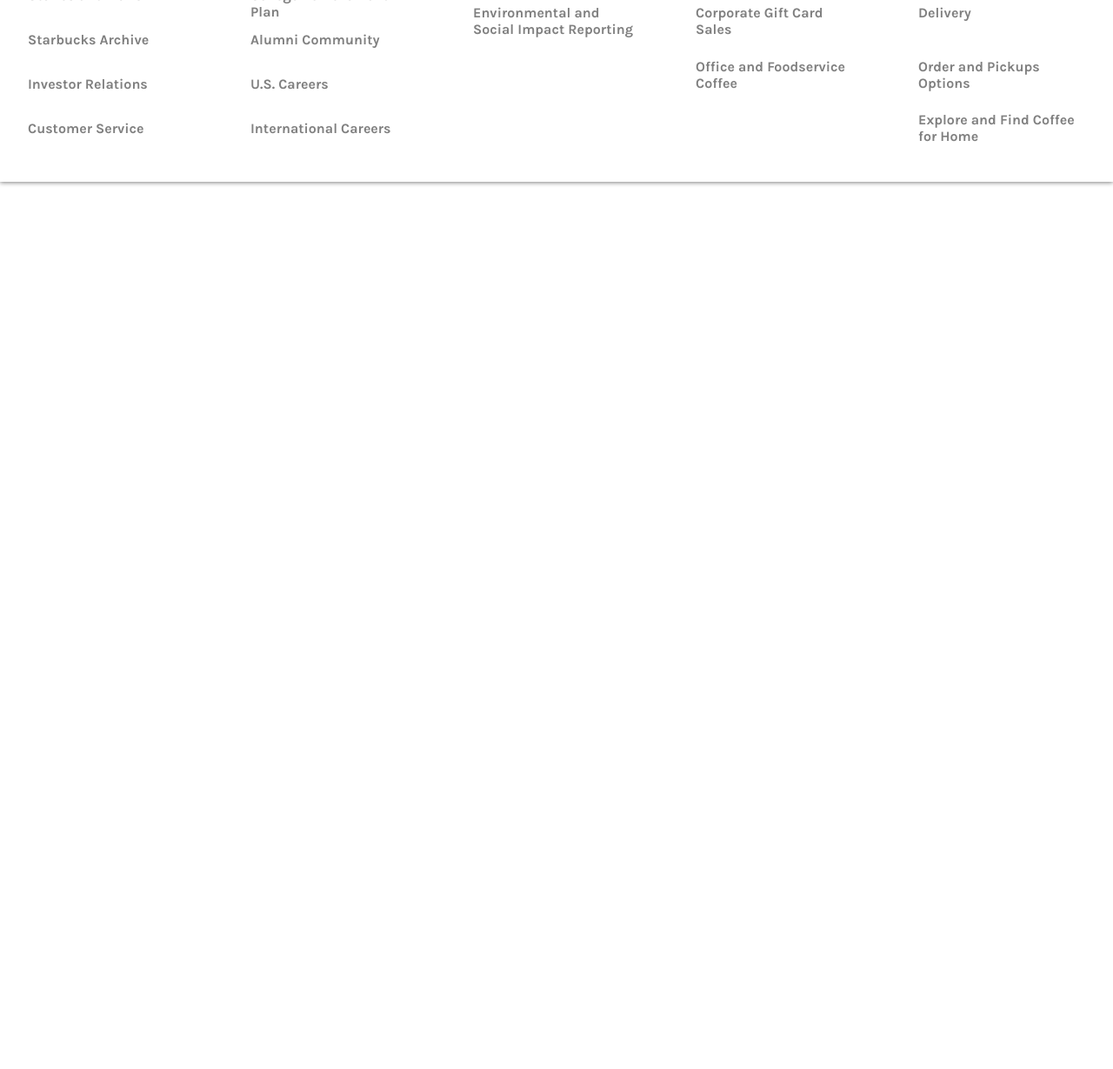
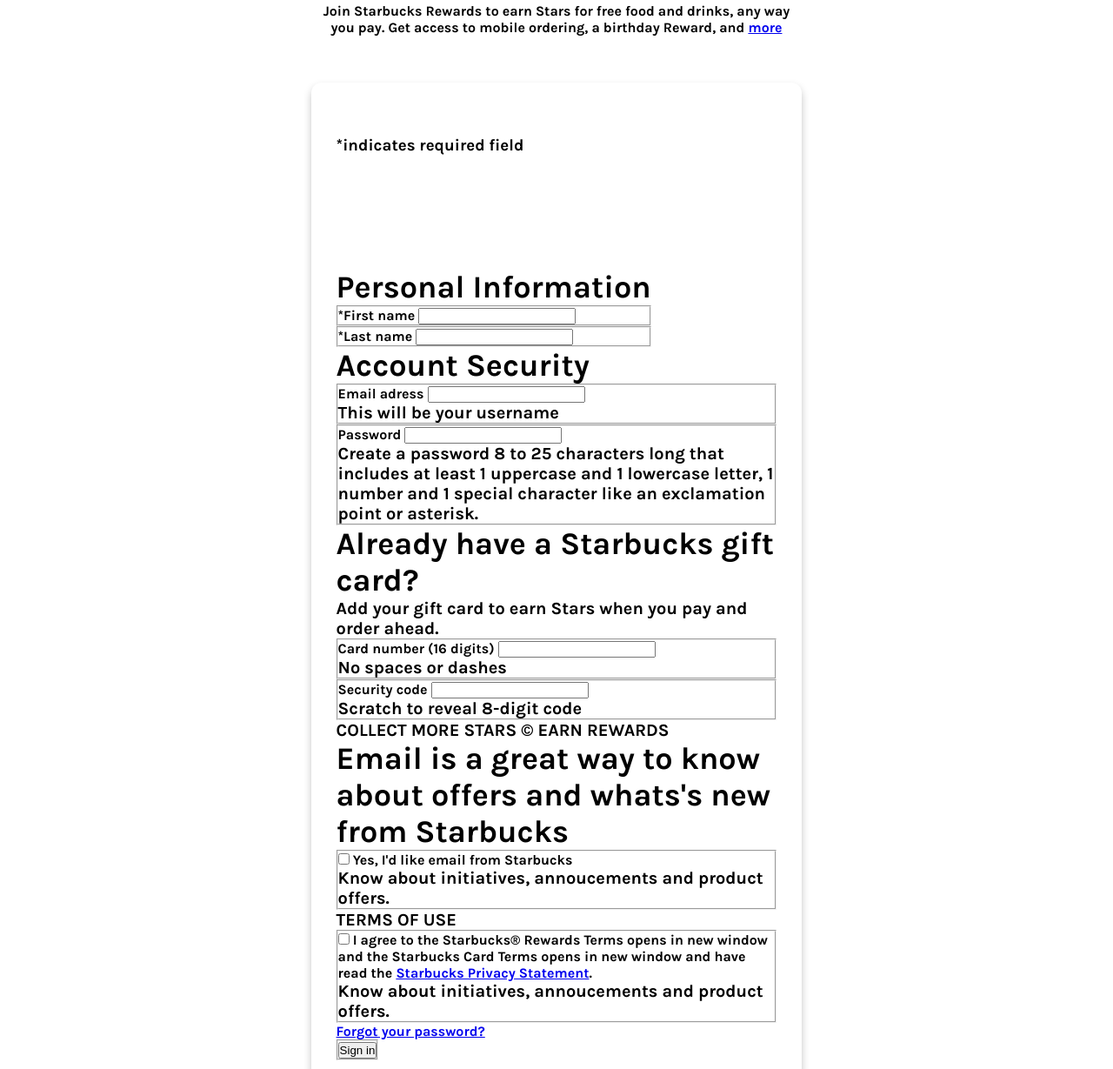
Before and after one commit to LoriaLawrenceZ/SA1_LMR_Grupo, a plain HTML site: page html/accountCreate.html in a window 1280 px wide. Shown: the part 303-1532 px from the top of the page at 87% size. Before the commit the page ends 800 px from the top, so only its background shows below. Drawn offline with Linux system fonts and the light colour scheme.

Commit message:
Mexendo no create account

```diff
--- /dev/null
+++ b/css/accountCreate.css
@@ -0,0 +1,64 @@
+/*----------MAIN----------*/
+main{
+    height: 100em;
+
+    display: flex;
+    justify-content: space-around;
+    align-items: center;
+    flex-direction: column;
+    flex-wrap: wrap;
+}
+
+article{
+    height: 90%;
+    width: 55%;
+
+    display: flex;
+    flex-direction: column;
+    align-items: center;
+    justify-content: space-around;
+    flex-wrap: wrap;
+}
+article h1{
+    font-size: 36px;
+}
+article h2{
+    font-size: 20px;
+}
+.subtitle{
+    height: 5%;
+    width: 80%;
+    font-size: 16px;
+    text-align: center;
+}
+
+section{
+    height: 85%;
+    width: 80%;
+
+    display: flex;
+    align-items: center;
+    justify-content: center;
+    flex-wrap: wrap;
+
+    border-radius: .75em;
+
+    box-shadow: rgb(197, 197, 197) 0 5px 10px;
+
+    background-color: white;
+}
+
+section h3{
+    width: 90%;
+    height: 10%;
+    align-self: flex-end;
+}
+form{
+    height: 80%;
+    width: 90%;
+
+    display: flex;
+    flex-direction: column;
+    align-items: flex-start;
+    flex-wrap: wrap;
+}
--- a/html/accountCreate.html
+++ b/html/accountCreate.html
@@ -8,7 +8,7 @@
     <link rel="stylesheet" href="../css/style.css">
     <link rel="stylesheet" href="../css/header.css">
     <link rel="stylesheet" href="../css/footer.css">
-    <link rel="stylesheet" href="../css/main.css">
+    <link rel="stylesheet" href="../css/accountCreate.css">
 
     <title>Caffét</title>
 
@@ -55,6 +55,95 @@
             </div>
         </nav>
     </header>
+
+    <main>
+        <article>
+            <h1>Create an account</h1>
+
+            <h2>STARBUCKS® REWARDS</h2>
+            <h3 class="subtitle">Join Starbucks Rewards to earn Stars for free food and drinks, any way you pay. Get access to mobile ordering, a birthday Reward, and <a href="#">more</a></h3>
+
+            <section>
+                <h3><span>*</span>indicates required field</h3>
+
+                <form action="mailto:lorenzozimbres@gmail.com" method="POST">
+                    <div class="personal-information">
+                        <h1>Personal Information</h1>
+
+                        <fieldset class="fn">
+                            <label for="nome" class="nome"><span>*</span>First name</label>
+                            <input type="text" name="nome" id="nome">
+                        </fieldset>
+
+                        <fieldset class="ln">
+                            <label for="last-nome" class="senha"><span>*</span>Last name</label>
+                            <input type="text" name="last-nome" id="last-nome">
+                        </fieldset>
+                    </div>
+
+                    <div class="account-security">
+                        <h1>Account Security</h1>
+
+                        <fieldset class="em">
+                            <label for="email" class="email">Email adress</label>
+                            <input type="email" name="email" id="email">
+                            <h2>This will be your username</h2>
+                        </fieldset>
+
+                        <fieldset class="se">
+                            <label for="senha" class="senha">Password</label>
+                            <input type="password" name="senha" id="senha">
+                            <h2>Create a password 8 to 25 characters long that includes at least 1 uppercase and 1 lowercase letter, 1 number and 1 special character like an exclamation point or asterisk.</h2>
+                        </fieldset>
+                    </div>
+
+                    <div class="dropdown">
+                        <h1>Already have a Starbucks gift card?</h1>
+
+                        <h2>Add your gift card to earn Stars when you pay and order ahead.</h2>
+
+                        <fieldset class="cn">
+                            <label for="card" class="card">Card number (16 digits)</label>
+                            <input type="text" name="card" id="card">
+                            <h2>No spaces or dashes</h2>
+                        </fieldset>
+
+                        <fieldset class="sc">
+                            <label for="code">Security code</label>
+                            <input type="text" name="code" id="code">
+                            <h2>Scratch to reveal 8-digit code</h2>
+                        </fieldset>
+                    </div>
+
+                    <div class="links">
+                        <h2>COLLECT MORE STARS &copy; EARN REWARDS</h2>
+
+                        <h1>Email is a great way to know about offers and whats's new from Starbucks</h1>
+
+                        <fieldset class="cb1">
+                            <input type="checkbox" name="chbox1" id="chbox1">
+                            <label for="chbox1">Yes, I'd like email from Starbucks</label>
+                            <h2>Know about initiatives, annoucements and product offers.</h2>
+                        </fieldset>
+
+                        <h2>TERMS OF USE</h2>
+
+                        <fieldset class="cb2">
+                            <input type="checkbox" name="chbox2" id="chbox2">
+                            <label for="chbox2">I agree to the Starbucks® Rewards Terms opens in new window and the Starbucks Card Terms opens in new window and have read the <a href="#">Starbucks Privacy Statement</a>.</label>
+                            <h2>Know about initiatives, annoucements and product offers.</h2>
+                        </fieldset>
+
+                        <a href="#">Forgot your password?</a>
+                    </div>
+
+                    <fieldset class="si">
+                        <input type="submit" value="Sign in" id="sign">
+                    </fieldset>
+                </form>
+            </section>
+        </article>
+    </main>
 
     <footer>
         <div class="about-us">
```
Also changed, not shown: html/giftCards.html (+0 -1 lines), html/menu.html (+0 -1 lines), html/rewards.html (+0 -1 lines).
